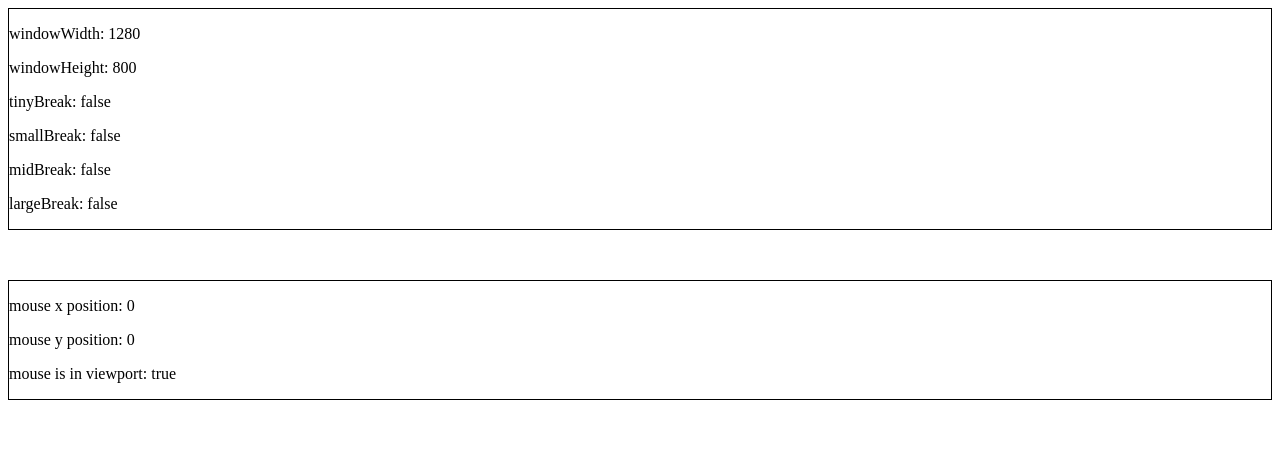
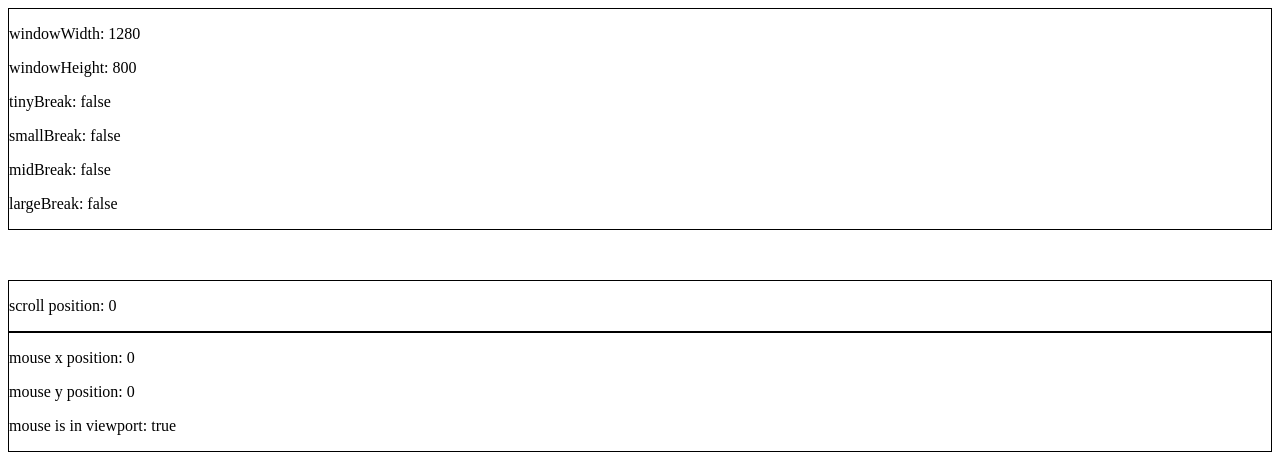
Before and after one commit to faceless-ui/window-info, a React app: page / in a window 1280 px wide. Shown: the top 474 px of the page. Built offline with nearby package versions, Linux system fonts and the light colour scheme; the HTML template or start-up script is replaced by a standard one.

Commit message:
adds scroll position utility

```diff
--- a/demo/App.js
+++ b/demo/App.js
@@ -2,6 +2,8 @@ import React from 'react';
 import { WindowInfoProvider, MousePositionProvider } from '../src';
 import SubscribedToWindowSize from './SubscribedToWindowInfo';
 import SubscribedToMousePosition from './SubscribedToMousePosition';
+import SubscribedToScrollPosition from './SubscribedToScrollPosition';
+import ScrollPositionProvider from '../src/ScrollPosition/provider';
 
 const App = () => {
   return (
@@ -13,8 +15,11 @@ const App = () => {
       largeBreakpoint={1200}
     >
       <MousePositionProvider throttle={500}>
-        <SubscribedToWindowSize passedProps="hi" />
-        <SubscribedToMousePosition passedProps="hi" />
+        <ScrollPositionProvider throttle={50}>
+          <SubscribedToWindowSize passedProps="hi" />
+          <SubscribedToScrollPosition />
+          <SubscribedToMousePosition passedProps="hi" />
+        </ScrollPositionProvider>
       </MousePositionProvider>
     </WindowInfoProvider>
   );
--- /dev/null
+++ b/demo/SubscribedToScrollPosition.js
@@ -0,0 +1,21 @@
+import React from 'react';
+import PropTypes from 'prop-types';
+import { withScrollPosition } from '../src';
+
+const SubscribedToScrollPosition = (props) => {
+  const { scrollPos } = props;
+
+  return (
+    <div style={{ border: '1px solid' }}>
+      <p>
+        {`scroll position: ${scrollPos}`}
+      </p>
+    </div>
+  );
+};
+
+SubscribedToScrollPosition.propTypes = {
+  scrollPos: PropTypes.number.isRequired,
+};
+
+export default withScrollPosition(SubscribedToScrollPosition);
--- /dev/null
+++ b/src/ScrollPosition/context.js
@@ -0,0 +1,5 @@
+import React from 'react';
+
+const ScrollPositionContext = React.createContext({});
+
+export default ScrollPositionContext;
--- /dev/null
+++ b/src/ScrollPosition/provider.js
@@ -0,0 +1,47 @@
+import React, { Component } from 'react';
+import PropTypes from 'prop-types';
+import { throttle as lodashThrottle } from 'lodash';
+import ScrollPositionContext from './context';
+
+class ScrollPositionProvider extends Component {
+  constructor() {
+    super();
+    this.state = {
+      scrollPos: 0,
+    };
+  }
+
+  componentDidMount() {
+    const { throttle } = this.props;
+    window.addEventListener('scroll', this.onScroll, throttle);
+  }
+
+  componentWillUnmount() {
+    window.removeEventListener('scroll', this.onScroll);
+  }
+
+  onScroll = lodashThrottle(() => {
+    this.setState({ scrollPos: window.pageYOffset });
+  })
+
+  render() {
+    const { children } = this.props;
+
+    return (
+      <ScrollPositionContext.Provider value={{ ...this.state }}>
+        {children}
+      </ScrollPositionContext.Provider>
+    );
+  }
+}
+
+ScrollPositionProvider.defaultProps = {
+  throttle: 40,
+};
+
+ScrollPositionProvider.propTypes = {
+  children: PropTypes.node.isRequired,
+  throttle: PropTypes.number,
+};
+
+export default ScrollPositionProvider;
--- /dev/null
+++ b/src/ScrollPosition/withScrollPosition.js
@@ -0,0 +1,24 @@
+import React from 'react';
+import ScrollPositionContext from './context';
+
+const withScrollPosition = (PassedComponent) => {
+  const ScrollPositionWrap = (props) => {
+    return (
+      <ScrollPositionContext.Consumer>
+        {(context) => {
+          return (
+            <PassedComponent
+              {...{
+                ...props,
+                ...context,
+              }}
+            />
+          );
+        }}
+      </ScrollPositionContext.Consumer>
+    );
+  };
+  return ScrollPositionWrap;
+};
+
+export default withScrollPosition;
--- a/src/index.js
+++ b/src/index.js
@@ -5,3 +5,7 @@ export { default as withWindowInfo } from './WindowInfo/withWindowInfo';
 export { default as MousePositionContext } from './MousePosition/context';
 export { default as MousePositionProvider } from './MousePosition/provider';
 export { default as withMousePosition } from './MousePosition/withMousePosition';
+
+export { default as ScrollPositionContext } from './ScrollPosition/context';
+export { default as ScrollPositionProvider } from './ScrollPosition/provider';
+export { default as withScrollPosition } from './ScrollPosition/withScrollPosition';
```
Also changed, not shown: src/ScrollPosition/README.md (added).
